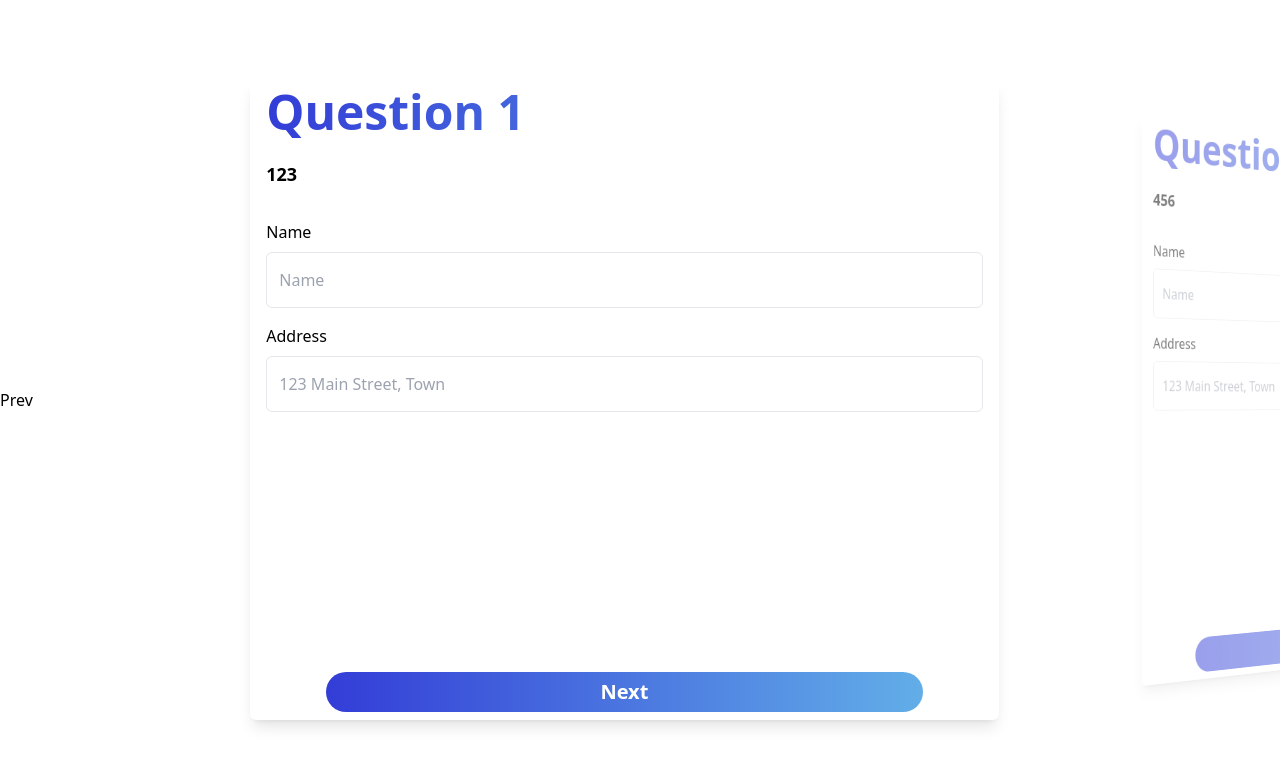
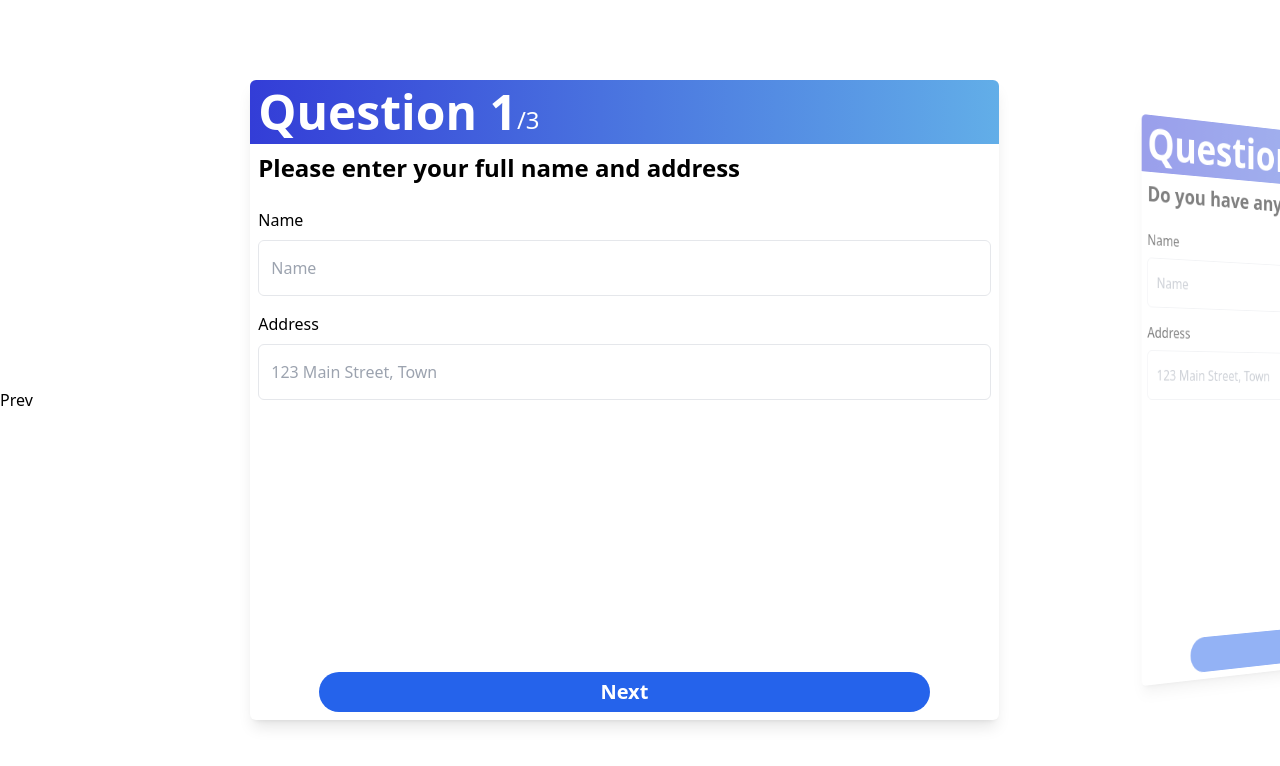
Before and after one commit to miarolfe/SwEngGroup30, a Next.js app in the folder front/life-insurance-front/: page /quote in a window 1280 px wide. Shown: the top 766 px of the page. Built offline with nearby package versions, Linux system fonts and the light colour scheme.

Commit message:
Add hover styling to large button

```diff
--- a/front/life-insurance-front/app/quote/page.tsx
+++ b/front/life-insurance-front/app/quote/page.tsx
@@ -99,8 +99,9 @@ const Quote = () => {
       <div className={`h-full w-full test persp`}>
         <QuoteBlock position={0} current={curr}>
           <QuoteQuestion
-            question="123"
+            question="Please enter your full name and address"
             onClickNext={handleIncrement}
+            questionNo={1}
             components={[
               <SingleLineTextBox
                 label="Name"
@@ -120,8 +121,9 @@ const Quote = () => {
 
         <QuoteBlock position={1} current={curr}>
           <QuoteQuestion
-            question="456"
+            question="Do you have any medical conditions?"
             onClickNext={handleIncrement}
+            questionNo={2}
             components={[
               <SingleLineTextBox
                 label="Name"
@@ -141,7 +143,8 @@ const Quote = () => {
 
         <QuoteBlock position={2} current={curr}>
           <QuoteQuestion
-            question="78"
+            question="Do you take any medication?"
+            questionNo={3}
             components={[
               <SingleLineTextBox
                 label="Name"
--- a/front/life-insurance-front/components/LargeButton.tsx
+++ b/front/life-insurance-front/components/LargeButton.tsx
@@ -7,7 +7,7 @@ const LargeButton = (
 ) => {
   return (
     <button
-      className="w-5/6 h-10 rounded-full grad-bg text-white text-xl font-semibold"
+      className="w-5/6 h-10 rounded-full bg-blue-600 hover:bg-blue-800 transition-colors text-white text-xl font-semibold"
       {...props}
     >
       {props.text}
--- a/front/life-insurance-front/components/QuoteQuestion/QuoteQuestion.tsx
+++ b/front/life-insurance-front/components/QuoteQuestion/QuoteQuestion.tsx
@@ -3,6 +3,7 @@ import SingleLineTextBox from "../SingleLineTextBox";
 
 type Props = {
   question: string;
+  questionNo: number;
   components: React.ReactNode[];
   onClickNext?: VoidFunction;
   active?: boolean;
@@ -11,17 +12,21 @@ type Props = {
 const QuoteQuestion = ({ active = false, ...props }: Props) => {
   return (
     <div
-      className={`flex flex-col items-center bg-white h-full w-full rounded-md shadow-lg py-2 px-4 ${
+      className={`flex flex-col items-center bg-white h-full w-full rounded-md shadow-lg pb-2 overflow-hidden ${
         !active && "-translate-x-8"
       }`}
     >
-      <span className="w-full">
-        <p className="font-bold text-5xl grad-text pb-6">Question 1</p>
+      <span className="w-full grad-bg py-2 pl-2 mb-2 flex items-end">
+        <p className="font-bold text-5xl text-white">
+          Question {props.questionNo}
+        </p>
+        <p className="text-2xl text-white">/3</p>
       </span>
 
+      <div className="w-full h-full flex flex-col px-2">
         {/* Question Text */}
         <span className="w-full">
-        <p className="font-semibold text-lg pb-6">{props.question}</p>
+          <p className="font-semibold text-2xl pb-4">{props.question}</p>
         </span>
 
         {/* Loop over components */}
@@ -33,6 +38,7 @@ const QuoteQuestion = ({ active = false, ...props }: Props) => {
           <LargeButton text="Next" onClick={props.onClickNext} />
         </div>
       </div>
+    </div>
   );
 };
 
```
Lines whose indentation alone changed are shown as unchanged.
